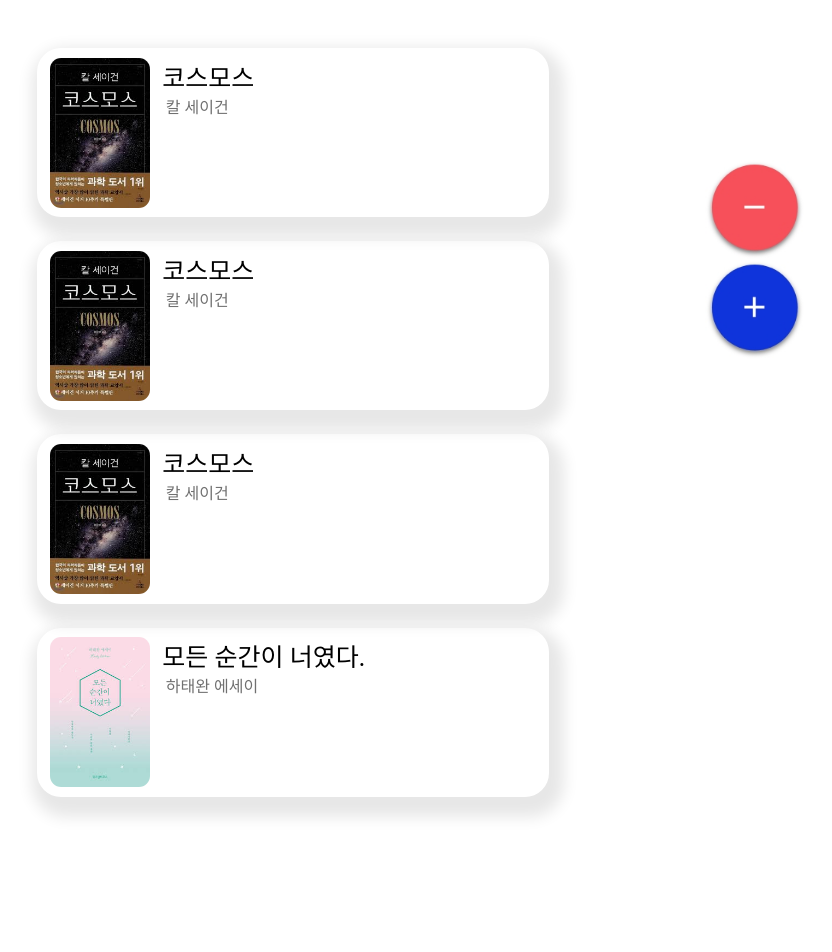
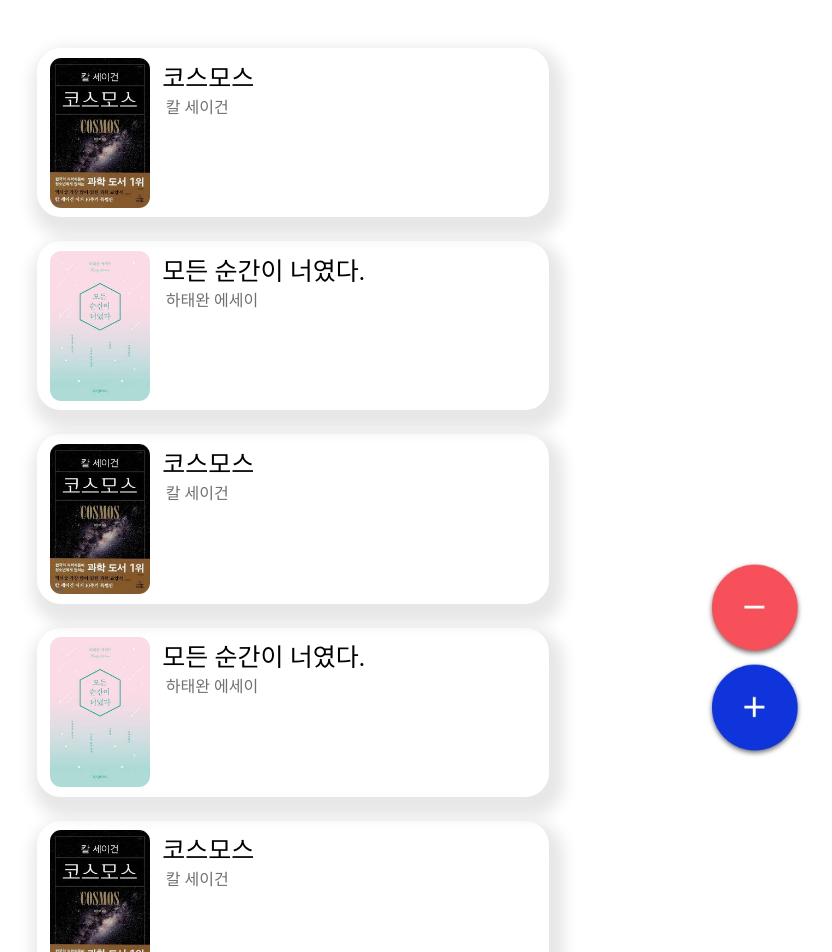
Before and after one commit to inudevs/Flowbook_web, a Vue app: page /upload in a window 1280 px wide. Shown: the top 952 px of the page, without its empty margins (347-1179 px from the left). Built offline with nearby package versions, Linux system fonts and the light colour scheme.

Commit message:
라우터 변경 / pages 추가 / 높이 수정

```diff
--- a/src/components/UploadRecom.vue
+++ b/src/components/UploadRecom.vue
@@ -11,9 +11,49 @@ export default {
                         img: 'cosmos.jpg',
                     },
                     {
+                        title: '모든 순간이 너였다.',
+                        author: '하태완 에세이',
+                        img: '모든.jpg'
+                    },
+                    {
                         title: '코스모스',
                         author: '칼 세이건',
                         img: 'cosmos.jpg',
+                    },
+                    {
+                        title: '모든 순간이 너였다.',
+                        author: '하태완 에세이',
+                        img: '모든.jpg'
+                    },
+                    {
+                        title: '코스모스',
+                        author: '칼 세이건',
+                        img: 'cosmos.jpg',
+                    },
+                    {
+                        title: '모든 순간이 너였다.',
+                        author: '하태완 에세이',
+                        img: '모든.jpg'
+                    },
+                    {
+                        title: '코스모스',
+                        author: '칼 세이건',
+                        img: 'cosmos.jpg',
+                    },
+                    {
+                        title: '모든 순간이 너였다.',
+                        author: '하태완 에세이',
+                        img: '모든.jpg'
+                    },
+                    {
+                        title: '코스모스',
+                        author: '칼 세이건',
+                        img: 'cosmos.jpg',
+                    },
+                    {
+                        title: '모든 순간이 너였다.',
+                        author: '하태완 에세이',
+                        img: '모든.jpg'
                     },
                     {
                         title: '코스모스',
@@ -142,7 +182,7 @@ export default {
     position: fixed;
     width: 100px;
     height: 200px;
-    top: 10em;
+    top: 35em;
     float: right;
     align-self: flex-end;
 
--- /dev/null
+++ b/src/pages/Search.vue
@@ -0,0 +1,13 @@
+<script>
+export default {
+    name: 'Search'
+}
+</script>
+
+<template>
+
+</template>
+
+<style lang="scss" scoped>
+
+</style>
--- a/src/pages/Upload.vue
+++ b/src/pages/Upload.vue
@@ -18,7 +18,6 @@ export default {
 <style lang="scss" scoped>
 .page {
     width: 100%;
-    height: 200vh;
     margin: auto;
 }
 </style>
--- a/src/router.js
+++ b/src/router.js
@@ -6,7 +6,7 @@ import Index from './pages/Index.vue'
 
 const Student = () => import(/* webpackChunkName: "student" */ './pages/Student.vue')
 const Upload = () => import(/* webpackChunkName: "upload" */ './pages/Upload.vue')
-const Upload_search = () => import(/* webpackChunkName: "upload_search" */ './pages/Upload_search.vue')
+const Search = () => import(/* webpackChunkName: "Search" */ './pages/Search.vue')
 const Delete = () => import(/* webpackChunkName: "delete" */ './pages/Delete.vue')
 const Report = () => import(/* webpackChunkName: "report" */ './pages/Report.vue')
 const Login = () => import(/* webpackChunkName: "login" */ './pages/auth/Login.vue')
@@ -33,9 +33,9 @@ export default new Router({
       component: Upload
     },
     {
-      path: '/upload_search',
-      name: 'upload_search',
-      component: Upload_search
+      path: '/upload/search',
+      name: '/upload/search',
+      component: Search
     },
     {
       path: '/delete',
```
Also changed, not shown: src/pages/Upload_search.vue (deleted). Lines whose indentation alone changed are shown as unchanged.
